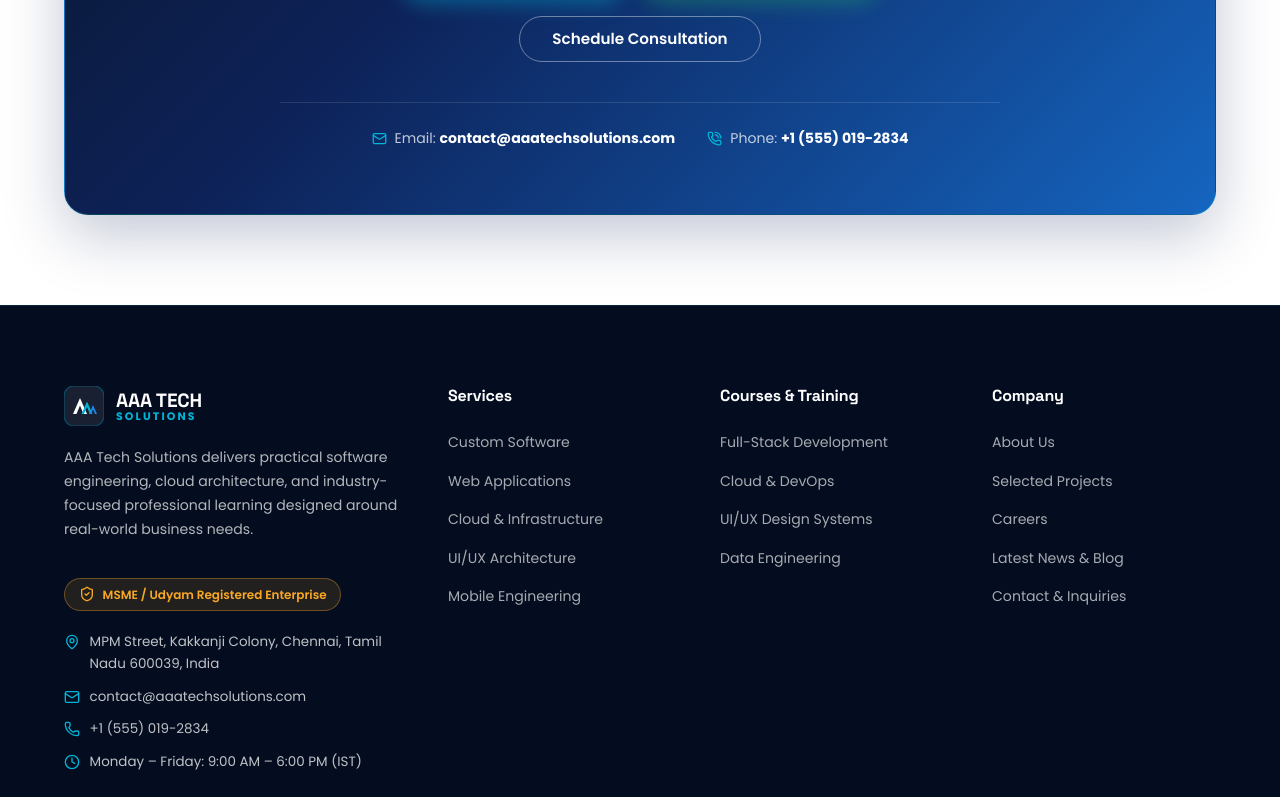
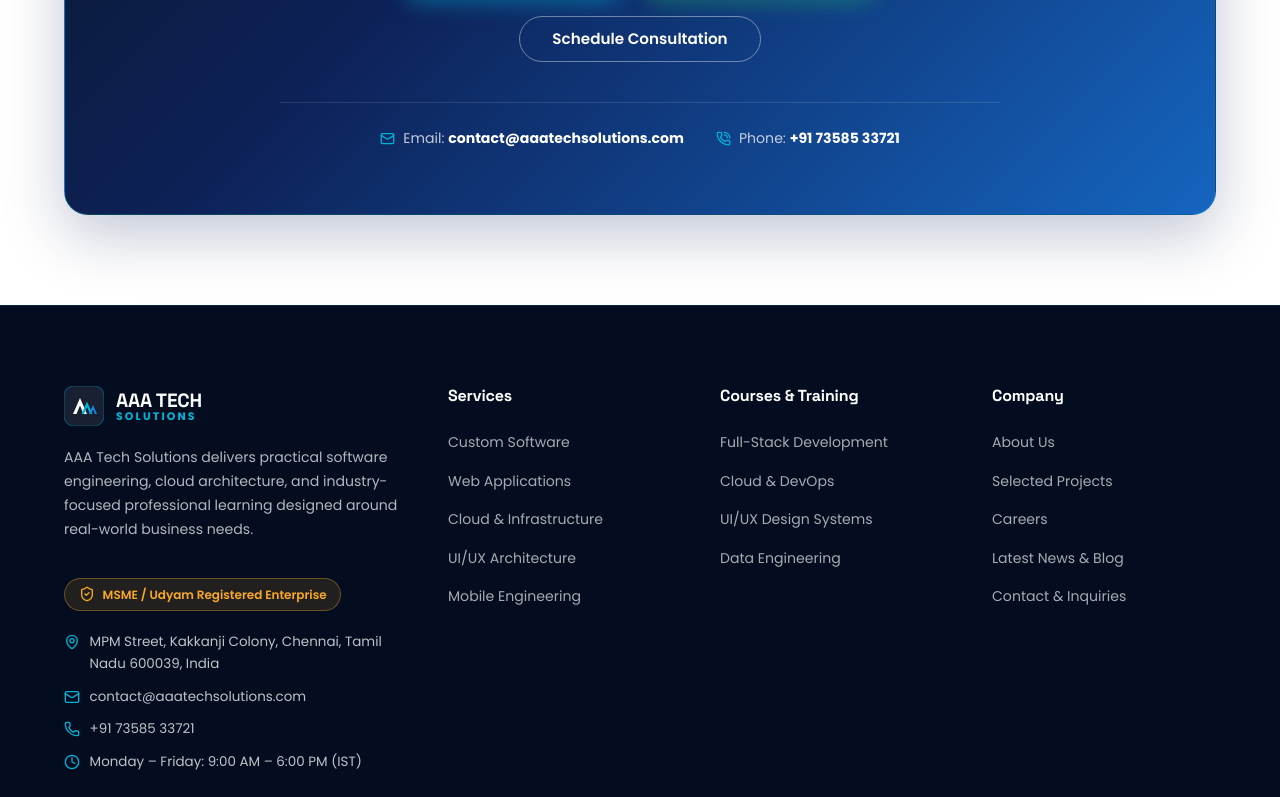
Before and after one commit to vbhavanisys/AAA-TECH-SOLUTIONS, a React (Vite) app: page /blog in a window 1280 px wide. Shown: the part 2000-2797 px from the top of the page. Built offline with nearby package versions, Linux system fonts and the light colour scheme.

Commit message:
Phone Added

```diff
--- a/src/components/home/FinalCTA/FinalCTA.css
+++ b/src/components/home/FinalCTA/FinalCTA.css
@@ -87,12 +87,27 @@
   gap: 0.5rem;
 }
 
+.direct-contact-link {
+  text-decoration: none;
+  color: inherit;
+  transition: all var(--transition-fast);
+}
+
+.direct-contact-link:hover {
+  color: #FFFFFF;
+}
+
+.direct-contact-link:hover strong {
+  color: var(--cyan);
+}
+
 .direct-icon {
   color: var(--cyan);
 }
 
 .direct-contact-item strong {
   color: #FFFFFF;
+  transition: color var(--transition-fast);
 }
 
 @media (max-width: 768px) {
--- a/src/components/home/FinalCTA/FinalCTA.jsx
+++ b/src/components/home/FinalCTA/FinalCTA.jsx
@@ -33,14 +33,14 @@
             </div>
 
             <div className="final-cta-direct">
-              <div className="direct-contact-item">
+              <a href={`mailto:${companyInfo.contact.email}`} className="direct-contact-item direct-contact-link">
                 <Mail size={15} className="direct-icon" aria-hidden="true" />
                 <span>Email: <strong>{companyInfo.contact.email}</strong></span>
-              </div>
-              <div className="direct-contact-item">
+              </a>
+              <a href={`tel:${companyInfo.contact.phone.replace(/[^0-9+]/g, '')}`} className="direct-contact-item direct-contact-link">
                 <PhoneCall size={15} className="direct-icon" aria-hidden="true" />
                 <span>Phone: <strong>{companyInfo.contact.phone}</strong></span>
-              </div>
+              </a>
             </div>
           </div>
         </div>
--- a/src/data/company.js
+++ b/src/data/company.js
@@ -5,7 +5,7 @@
   shortDescription: "AAA Tech Solutions delivers practical software engineering, cloud architecture, and industry-focused professional learning designed around real-world business needs.",
   contact: {
     email: "contact@aaatechsolutions.com",
-    phone: "+1 (555) 019-2834",
+    phone: "+91 73585 33721",
     whatsapp: "917358533721",
     address: "MPM Street, Kakkanji Colony, Chennai, Tamil Nadu 600039, India",
     hours: "Monday – Friday: 9:00 AM – 6:00 PM (IST)"
```
